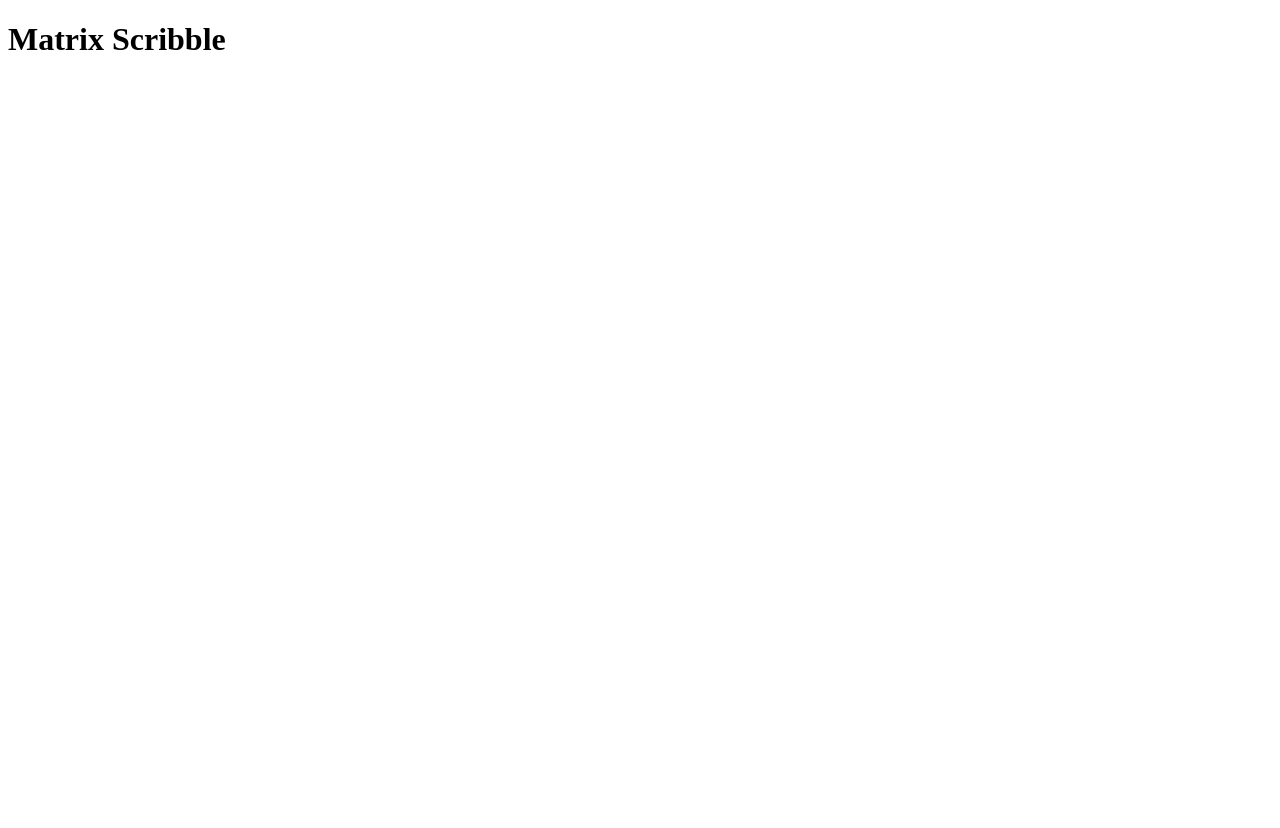
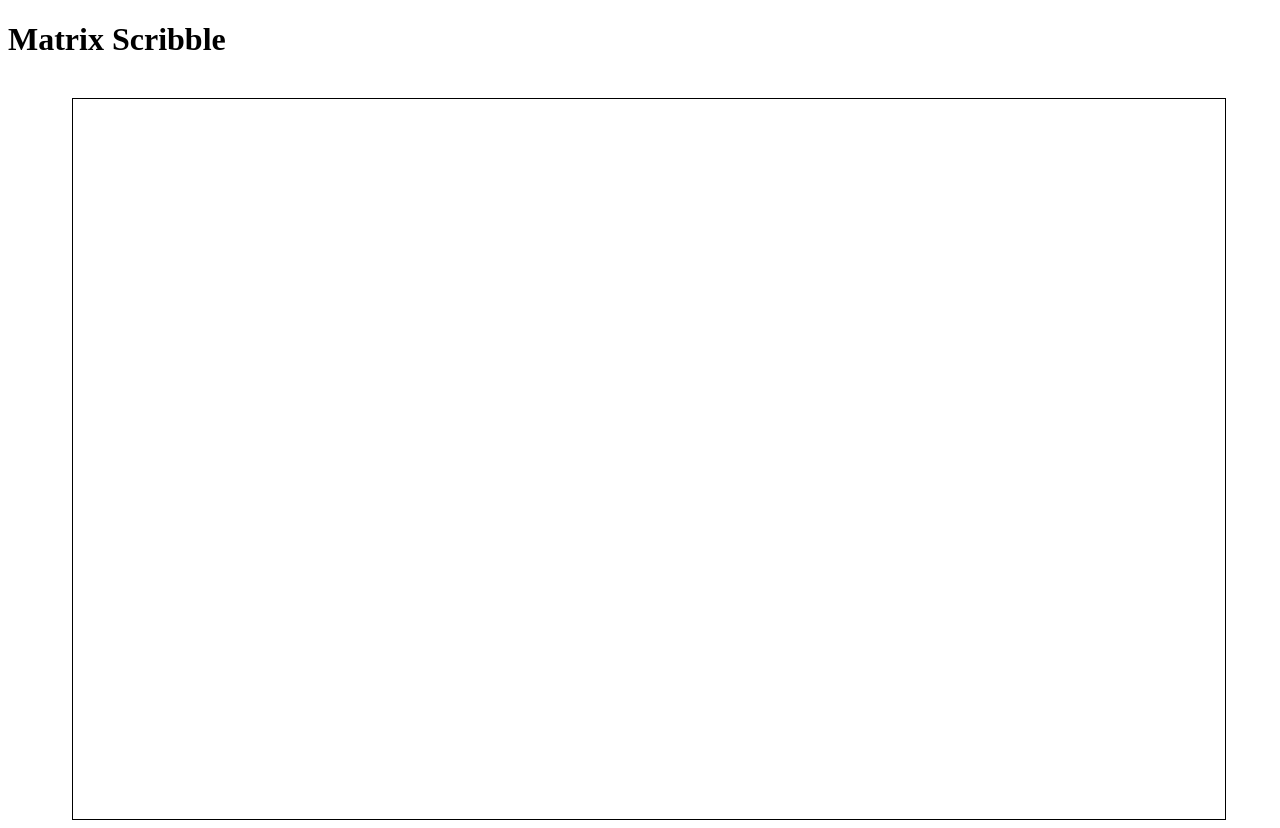
Before and after one commit to Half-Shot/matrix-scribble, a plain HTML site: page public/index.html in a window 1280 px wide. Before the commit the page ends 800 px from the top, so only its background shows below. Drawn offline with Linux system fonts and the light colour scheme.

Commit message:
Added canvas

```diff
--- a/public/index.html
+++ b/public/index.html
@@ -3,3 +3,9 @@
 <link rel="stylesheet" href="style.css">
 <title> Matrix Scribble! </title>
 <h1>Matrix Scribble</h1>
+<main>
+  <canvas id="mainCanvas">
+
+  </canvas>
+</main>
+<script src="main.js">
--- /dev/null
+++ b/public/main.js
@@ -0,0 +1,4 @@
+context = document.querySelector("mainCanvas").getContext("2d");
+
+context.fillStyle = "red";
+context.fillRect(10, 10, 100, 100);
--- a/public/style.css
+++ b/public/style.css
@@ -0,0 +1,12 @@
+main{
+  margin-left: 5vw;
+  width:90vw;
+  margin-top: 5vh;
+  height:90vh;
+  border:1px solid black;
+}
+
+#mainCanvas{
+  width:100%;
+  height:100%;
+}
```
